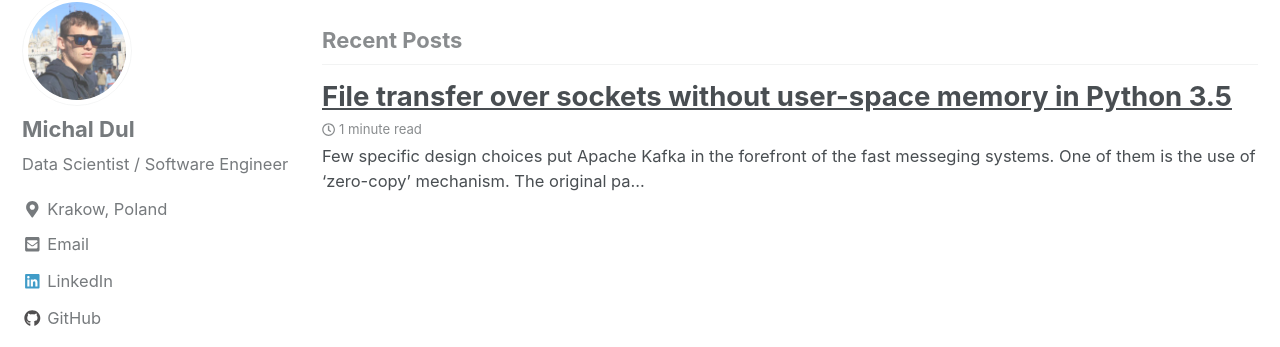
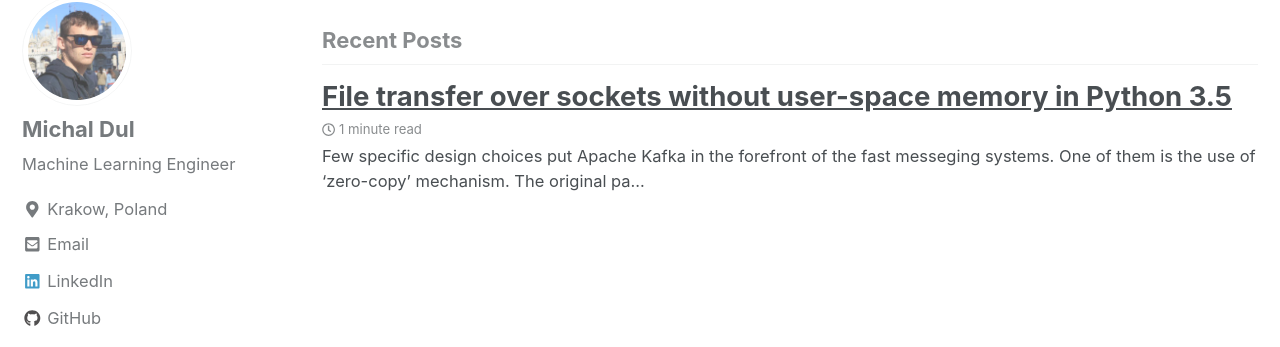
Before and after one commit to michaldul/michaldul.github.io, a Jekyll site: the page built from index.html, in a window 1280 px wide. Shown: the part 148-495 px from the top of the page. Built offline with Jekyll 4.4.1, drawn with Linux system fonts in a browser that asks for light colours; nearby versions of some CDN libraries; the list of posts is cut into pages by our own code.

Commit message:
_config.yml change

```diff
--- a/_config.yml
+++ b/_config.yml
@@ -86,7 +86,7 @@ analytics:
 author:
   name             : "Michal Dul"
   avatar           : "/assets/images/michal.jpg"
-  bio              : "Data Scientist / Software Engineer"
+  bio              : "Machine Learning Engineer"
   location         : "Krakow, Poland"
   email            : michaldul@outlook.com
   uri              :
```
